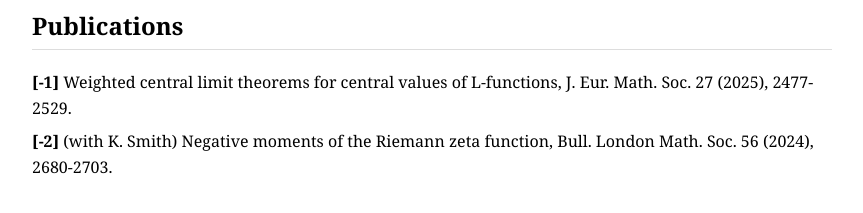
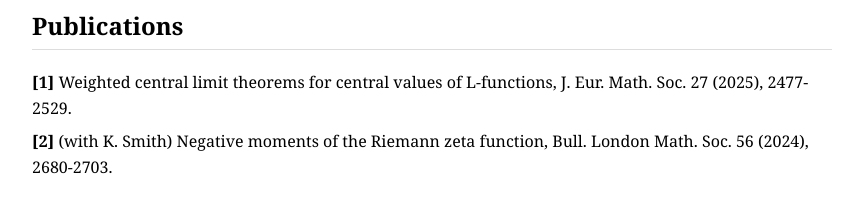
Before and after one commit to tommylam1414/tommylam1414.github.io, a plain HTML site: page en/index.html in a window 1280 px wide. Shown: the part 393-606 px from the top of the page, without its empty margins (208-1071 px from the left). Drawn offline with nearby package versions, Linux system fonts and the light colour scheme.

Commit message:
Update index.html

```diff
--- a/en/index.html
+++ b/en/index.html
@@ -15,27 +15,21 @@
     nav a { margin: 0 10px; text-decoration: none; color: #007acc; }
     h2 { border-bottom: 1px solid #ddd; padding-bottom: 4px; }
     ol.brackets {
-  counter-reset: pubcount; /* will set automatically later */
-  list-style: none;
+  list-style: none;       /* remove default numbering */
   padding-left: 0;
+  counter-reset: item;    /* initialize counter */
 }
 
-ol.brackets.reversed {
-  counter-reset: pubcount var(--count);
-}
-
-ol.brackets.reversed li {
-  counter-increment: pubcount -1; /* decrement the counter */
+ol.brackets li {
+  counter-increment: item; /* browser handles reversed automatically */
   margin-bottom: 0.5em;
 }
 
 ol.brackets li::before {
-  content: "[" counter(pubcount) "] ";
+  content: "[" counter(item) "] "; /* wrap number in brackets */
   font-weight: bold;
 }
-
-
-  </style>
+</style>
 </head>
 <body>
   <header>
```
